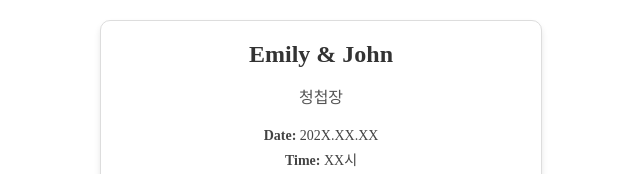
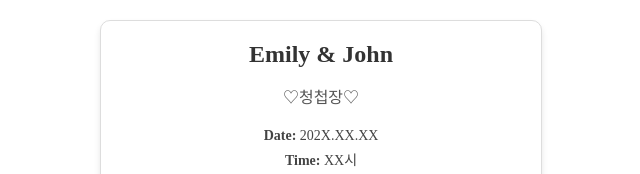
Before and after one commit to SongGeonIK/wedding-invitation, a React (Create React App) app: page / in a window 1280 px wide. Shown: the top 174 px of the page, without its empty margins (319-959 px from the left). Built offline with nearby package versions, Linux system fonts and the light colour scheme.

Commit message:
github page package 추가

```diff
--- a/package.json
+++ b/package.json
@@ -2,6 +2,7 @@
   "name": "wedding-invitation",
   "version": "0.1.0",
   "private": true,
+  "homepage": "https://songgeonik.github.io/wedding-invitation/",
   "dependencies": {
     "@testing-library/dom": "^10.4.0",
     "cra-template-typescript": "1.2.0",
@@ -14,7 +15,9 @@
     "start": "react-scripts start",
     "build": "react-scripts build",
     "test": "react-scripts test",
-    "eject": "react-scripts eject"
+    "eject": "react-scripts eject",
+    "predeploy": "npm run build",
+    "deploy": "gh-pages -d build"
   },
   "eslintConfig": {
     "extends": [
@@ -42,6 +45,7 @@
     "@types/react": "^19.0.7",
     "@types/react-dom": "^19.0.3",
     "@types/testing-library__react": "^10.2.0",
+    "gh-pages": "^6.3.0",
     "jest": "^29.7.0",
     "typescript": "^5.7.3"
   }
--- a/src/components/Header.tsx
+++ b/src/components/Header.tsx
@@ -7,7 +7,7 @@ export function Header({ bride, groom }: HeaderProps) {
   return (
     <div className="header">
       <h1>{bride} & {groom}</h1>
-      <p className="subtitle">청첩장</p>
+      <p className="subtitle">♡청첩장♡</p>
     </div>
   );
 }
```
Also changed, not shown: 1 other file (tests, documents, lock files or other folders).
